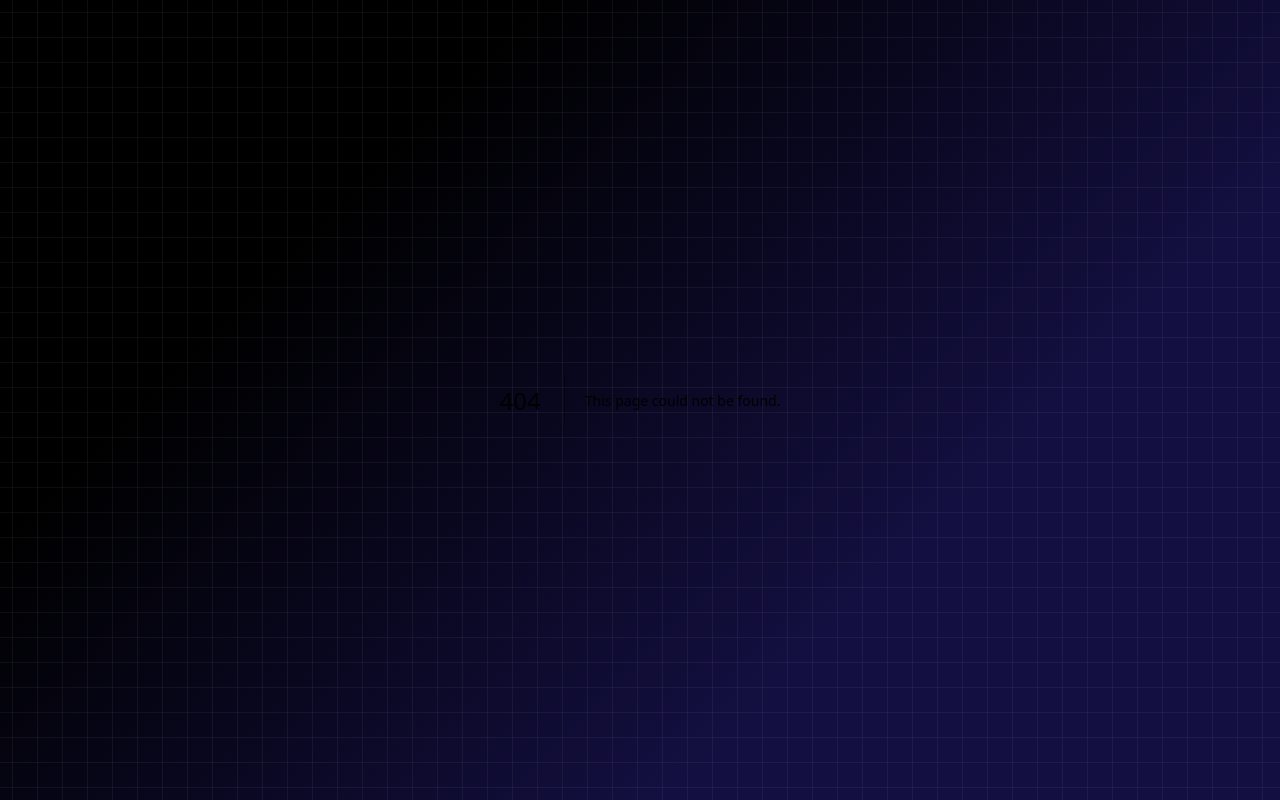
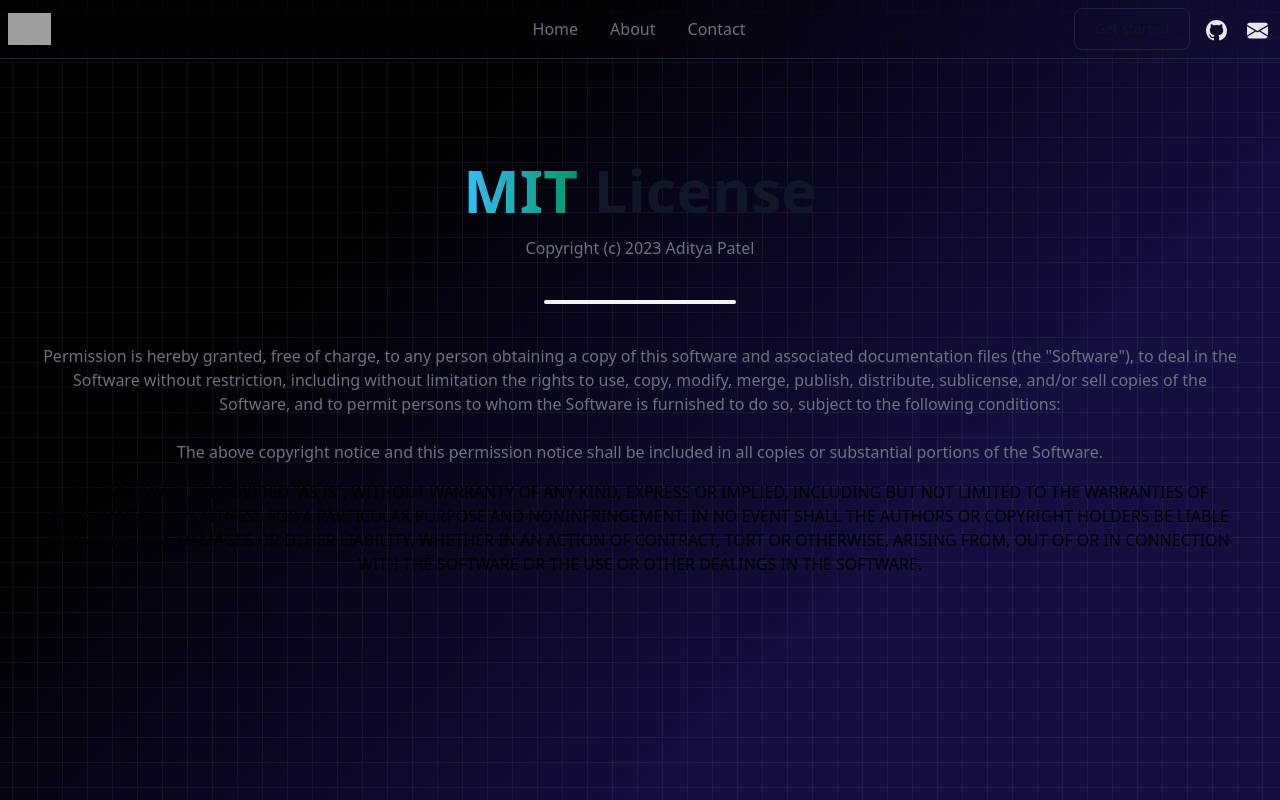
Before and after one commit to thisisadityapatel/deskgenius, a Next.js app: page /license in a window 1280 px wide. Before the commit this address had no page. Built offline with nearby package versions, Linux system fonts and the light colour scheme; grey boxes are pictures that could not be loaded.

Commit message:
license.js and header updates

```diff
--- a/src/components/AssembleHeader.js
+++ b/src/components/AssembleHeader.js
@@ -6,13 +6,13 @@ function AssembleHeader(props) {
   return (
     <nav className="backdrop-filter backdrop-blur-lg bg-opacity-90 fixed w-full z-20 top-0 left-0 border-b border-gray-800 dark:border-gray-800">
         <div className="max-w-screen-xl flex flex-wrap items-center justify-between mx-auto p-2">
-        <a href="https://flowbite.com/" className="flex items-center">
+        <a href="https://deskgenius.vercel.app/" className="flex items-center">
             <img src="https://flowbite.com/docs/images/logo.svg" className="h-8 mr-3" alt="Flowbite Logo"/>
             <span className="self-center text-2xl font-semibold whitespace-nowrap dark:text-white">DeskGenius</span>
         </a>
         <div className="flex md:order-2">
             <button type="button" className="text-gray-900 hover:text-white border border-gray-800 hover:bg-gray-900 focus:ring-4 focus:outline-none focus:ring-gray-300 font-medium rounded-lg text-sm px-5 py-2.5 text-center dark:border-gray-600 dark:text-gray-400 dark:hover:text-white dark:hover:bg-gray-600 dark:focus:ring-gray-800" onClick={(e) => props.resetTableConfig(e)}>Reset Room</button>
-            <Link href="#" className="mx-4 pt-3 text-gray-200 hover:text-gray-500"><Icon.Github size={21}/></Link>
+            <Link href="https://github.com/thisisadityapatel/deskgenius" target="_blank" className="mx-4 pt-3 text-gray-200 hover:text-gray-500"><Icon.Github size={21}/></Link>
             <Link href="#" className="mx-1 pt-3 text-gray-200 hover:text-gray-500"><Icon.EnvelopeFill size={21}/></Link>
         </div>
         <div className="items-center justify-between hidden w-full md:flex md:w-auto md:order-1 font-normal" id="navbar-sticky">
--- a/src/components/Footer.js
+++ b/src/components/Footer.js
@@ -40,7 +40,7 @@ const Footer = () => {
                         <h2 className="mb-6 text-sm font-semibold text-gray-900 uppercase dark:text-white">Legal</h2>
                         <ul className="text-gray-600 dark:text-gray-400">
                             <li className="mb-4">
-                                <Link href="/copyrights" className="hover-underline-animation">Copyrights</Link>
+                                <Link href="/license" className="hover-underline-animation">License</Link>
                             </li>
                             <li>
                                 <Link href="/credits" className="hover-underline-animation">Credits and Resources</Link>
--- a/src/components/Header.js
+++ b/src/components/Header.js
@@ -6,25 +6,22 @@ const Header = () => {
     return (
     <nav className="backdrop-filter backdrop-blur-lg bg-opacity-90 fixed w-full z-20 top-0 left-0 border-b border-gray-800 dark:border-gray-800">
       <div className="max-w-screen-xl flex flex-wrap items-center justify-between mx-auto p-2">
-      <a href="https://flowbite.com/" className="flex items-center">
+      <a href="https://deskgenius.vercel.app/" className="flex items-center">
           <img src="https://flowbite.com/docs/images/logo.svg" className="h-8 mr-3" alt="Flowbite Logo"/>
           <span className="self-center text-2xl font-semibold whitespace-nowrap dark:text-white">DeskGenius</span>
       </a>
       <div className="flex md:order-2">
           <a type="button" className="text-gray-900 hover:text-white border border-gray-800 hover:bg-gray-900 focus:ring-4 focus:outline-none focus:ring-gray-300 font-medium rounded-lg text-sm px-5 py-2.5 text-center dark:border-gray-600 dark:text-gray-400 dark:hover:text-white dark:hover:bg-gray-600 dark:focus:ring-gray-800" href="/assemble">Get started</a>
-          <Link href="#" className="mx-4 pt-3 text-gray-200 hover:text-gray-500"><Icon.Github size={21}/></Link>
+          <Link href="https://github.com/thisisadityapatel/deskgenius" target="_blank" className="mx-4 pt-3 text-gray-200 hover:text-gray-500"><Icon.Github size={21}/></Link>
           <Link href="#" className="mx-1 pt-3 text-gray-200 hover:text-gray-500"><Icon.EnvelopeFill size={21}/></Link>
       </div>
       <div className="items-center justify-between hidden w-full md:flex md:w-auto md:order-1 font-normal" id="navbar-sticky">
         <ul className="flex flex-col p-4 md:p-0 mt-4 rounded-lg md:flex-row md:space-x-8 md:mt-0 text-gray-500">
           <li>
-            <a href="#" className="block py-2 pl-3 pr-4 bg-blue-700 rounded md:bg-transparent md:text-blue-700 md:p-0 md:dark:text-blue-500" aria-current="page">Home</a>
+            <a href="./" className="block py-2 pl-3 pr-4 rounded hover:bg-gray-100 md:hover:bg-transparent md:hover:text-blue-700 md:p-0 md:dark:hover:text-blue-500 dark:text-gray-500 dark:hover:bg-gray-700 dark:hover:text-white md:dark:hover:bg-transparent dark:border-gray-700" aria-current="page">Home</a>
           </li>
           <li>
             <a href="#" className="block py-2 pl-3 pr-4 rounded hover:bg-gray-100 md:hover:bg-transparent md:hover:text-blue-700 md:p-0 md:dark:hover:text-blue-500 dark:text-gray-500 dark:hover:bg-gray-700 dark:hover:text-white md:dark:hover:bg-transparent dark:border-gray-700">About</a>
-          </li>
-          <li>
-            <a href="#" className="block py-2 pl-3 pr-4 rounded hover:bg-gray-100 md:hover:bg-transparent md:hover:text-blue-700 md:p-0 md:dark:hover:text-blue-500 dark:text-gray-500 dark:hover:bg-gray-700 dark:hover:text-white md:dark:hover:bg-transparent dark:border-gray-700">Services</a>
           </li>
           <li>
             <a href="#" className="block py-2 pl-3 pr-4 rounded hover:bg-gray-100 md:hover:bg-transparent md:hover:text-blue-700 md:p-0 md:dark:hover:text-blue-500 dark:text-gray-500 dark:hover:bg-gray-700 dark:hover:text-white md:dark:hover:bg-transparent dark:border-gray-700">Contact</a>
--- a/src/pages/assemble.js
+++ b/src/pages/assemble.js
@@ -36,10 +36,11 @@ const assemble = () => {
 
   const resetTableConfig = (event) => {
     event.preventDefault();
-    setSecondaryModel([{"name": "keyboard2", "count": 0}, {"name": "monitor2", "count": 1}, {"name": "mouse2", "count": 2}, {"name": "pc2", "count": 3}, {"name": "legobatman", "count": 4}, {"name": "tablelamp1", "count": 5}])
+    setSecondaryModel([{"name": "keyboard2", "count": 0}, {"name": "monitor2", "count": 1}, {"name": "mouse2", "count": 2}, {"name": "pc2", "count": 3}, {"name": "legobatman", "count": 4}, {"name": "tablelamp1", "count": 5}, {"name": "asus_rog_g15", "count": 6}])
     setNewOtherModels([]);
     setMainTable("desk3");
     setTableBuffer(deskmodels["desk3"].y_buffer);
+    setCamera([0, 2.9, 4.6]);
   }
 
   return (
--- a/src/pages/copyrights.js
+++ /dev/null
@@ -1,11 +0,0 @@
-import React from 'react'
-
-const copyrights = () => {
-  return (
-    <div>
-        Copyrights
-    </div>
-  )
-}
-
-export default copyrights
--- /dev/null
+++ b/src/pages/license.js
@@ -0,0 +1,47 @@
+import React from 'react'
+import Header from '@/components/Header'
+
+const license = () => {
+  return (
+    <div>
+        <Header />
+        <div className="px-10 pt-40 text-center">
+            <h1 class="mb-4 text-3xl text-center font-extrabold text-gray-900 dark:text-white md:text-5xl lg:text-6xl"><span class="text-transparent bg-clip-text bg-gradient-to-r to-emerald-600 from-sky-400">MIT</span> License</h1>
+
+            <div className="mb-6 text-gray-500 dark:text-gray-400">
+                Copyright (c) 2023 Aditya Patel
+            </div>
+
+            <hr class="w-48 h-1 mx-auto my-4 bg-gray-100 border-0 rounded md:my-10 dark:bg-gray-700"></hr>
+
+            <div className="mb-6">
+                <div className="my-6 text-gray-500 dark:text-gray-400">
+                    Permission is hereby granted, free of charge, to any person obtaining a copy
+                    of this software and associated documentation files (the "Software"), to deal
+                    in the Software without restriction, including without limitation the rights
+                    to use, copy, modify, merge, publish, distribute, sublicense, and/or sell
+                    copies of the Software, and to permit persons to whom the Software is
+                    furnished to do so, subject to the following conditions:
+                </div>
+
+                <div className="mb-4 text-gray-500 dark:text-gray-400">
+                    The above copyright notice and this permission notice shall be included in all
+                    copies or substantial portions of the Software.
+                </div>
+
+                <div className="mb-4">
+                    THE SOFTWARE IS PROVIDED "AS IS", WITHOUT WARRANTY OF ANY KIND, EXPRESS OR
+                    IMPLIED, INCLUDING BUT NOT LIMITED TO THE WARRANTIES OF MERCHANTABILITY,
+                    FITNESS FOR A PARTICULAR PURPOSE AND NONINFRINGEMENT. IN NO EVENT SHALL THE
+                    AUTHORS OR COPYRIGHT HOLDERS BE LIABLE FOR ANY CLAIM, DAMAGES OR OTHER
+                    LIABILITY, WHETHER IN AN ACTION OF CONTRACT, TORT OR OTHERWISE, ARISING FROM,
+                    OUT OF OR IN CONNECTION WITH THE SOFTWARE OR THE USE OR OTHER DEALINGS IN THE
+                    SOFTWARE.
+                </div>
+            </div>
+        </div>
+    </div>
+  )
+}
+
+export default license
```
